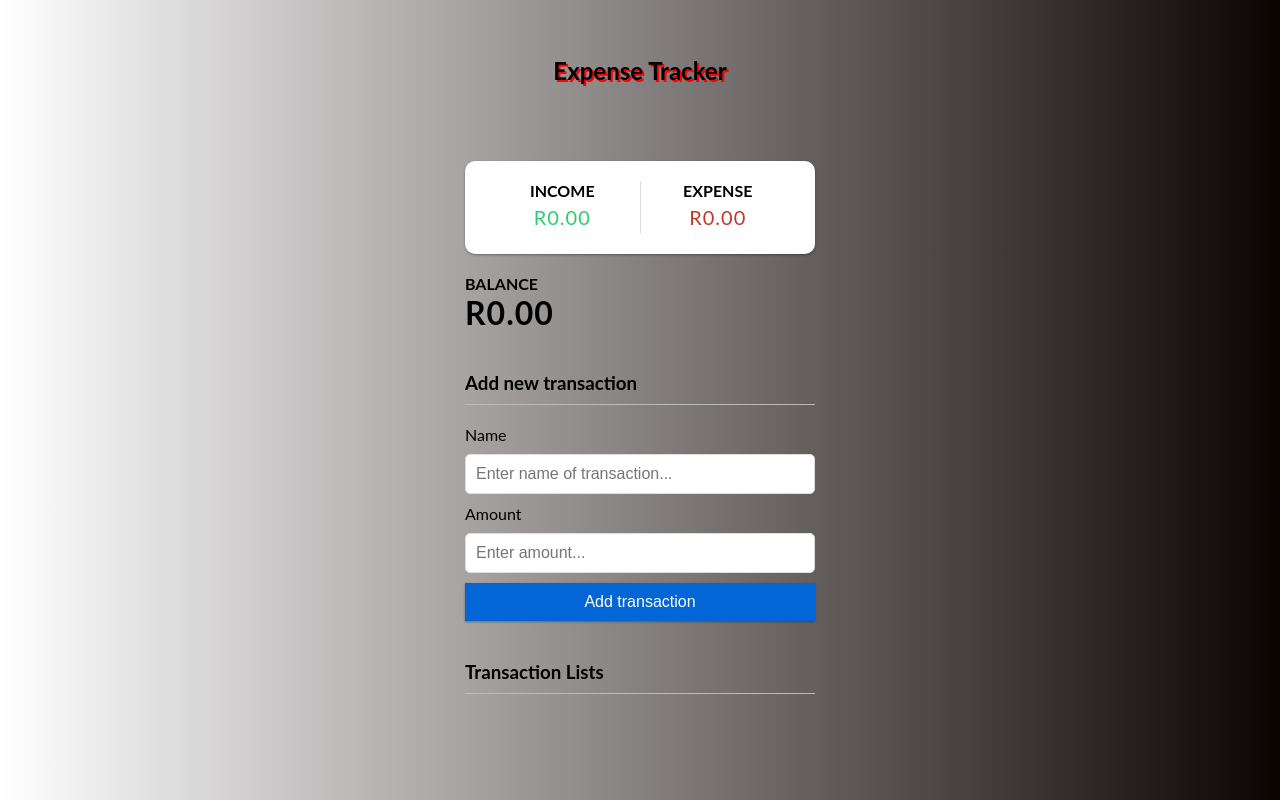
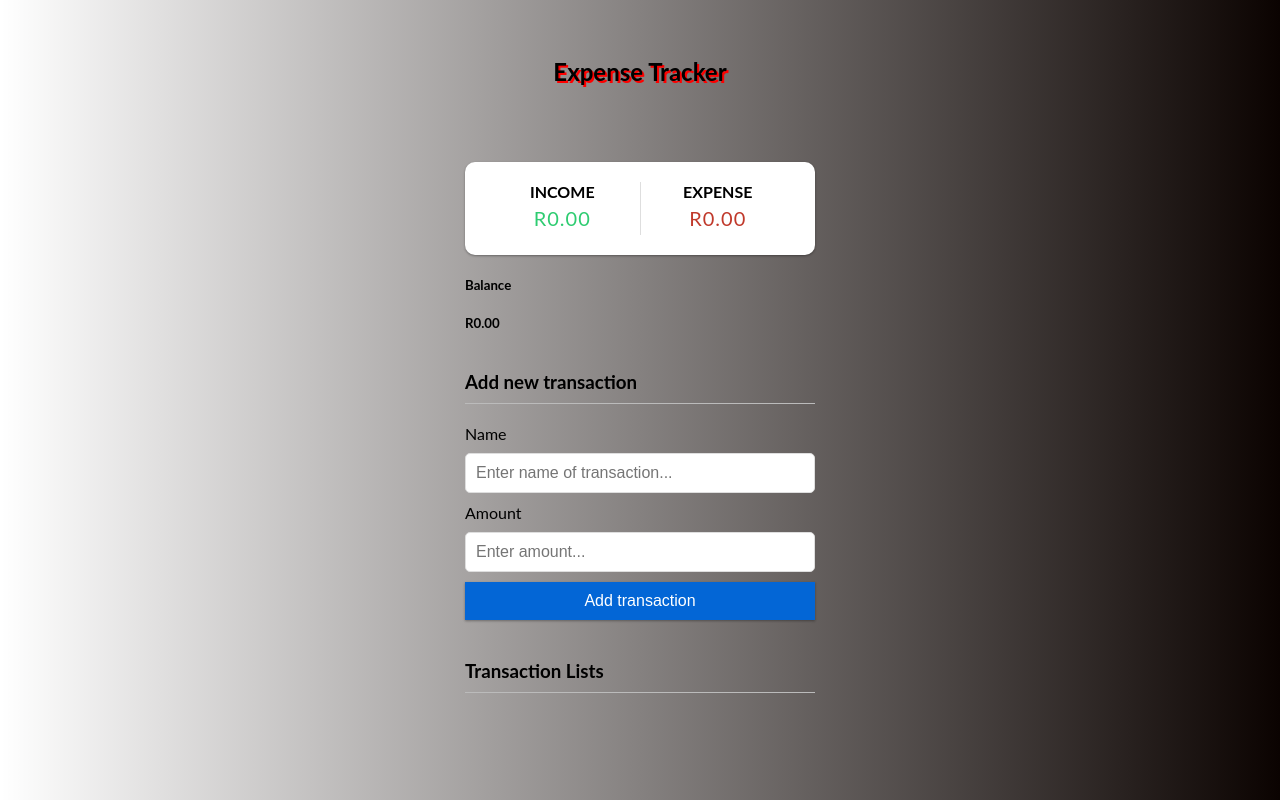
Before and after one commit to Asanda23/Expense_Tracker_Teams_D, a plain HTML site: page index.html in a window 1280 px wide. Drawn offline with Linux system fonts and the light colour scheme.

Commit message:
delete from mistake added

```diff
--- a/index.html
+++ b/index.html
@@ -30,9 +30,9 @@
     </div>
   </div>
 
-  <h4> Balance</h4>
-  <h1 id="balance">R0.00</h1>
-
+  <h5> Balance</h5>
+  <h5 id="balance"> R0.00</h5>
+<div class=""></div>
   <h3>Add new transaction</h3>
   <form id="form">
       <div class="form-control">
--- a/style.css
+++ b/style.css
@@ -38,6 +38,7 @@ h3 {
 h4 {
   margin: 0;
   text-transform: uppercase;
+
 }
 .inc-exp-container {
   background-color: #fff;
```
